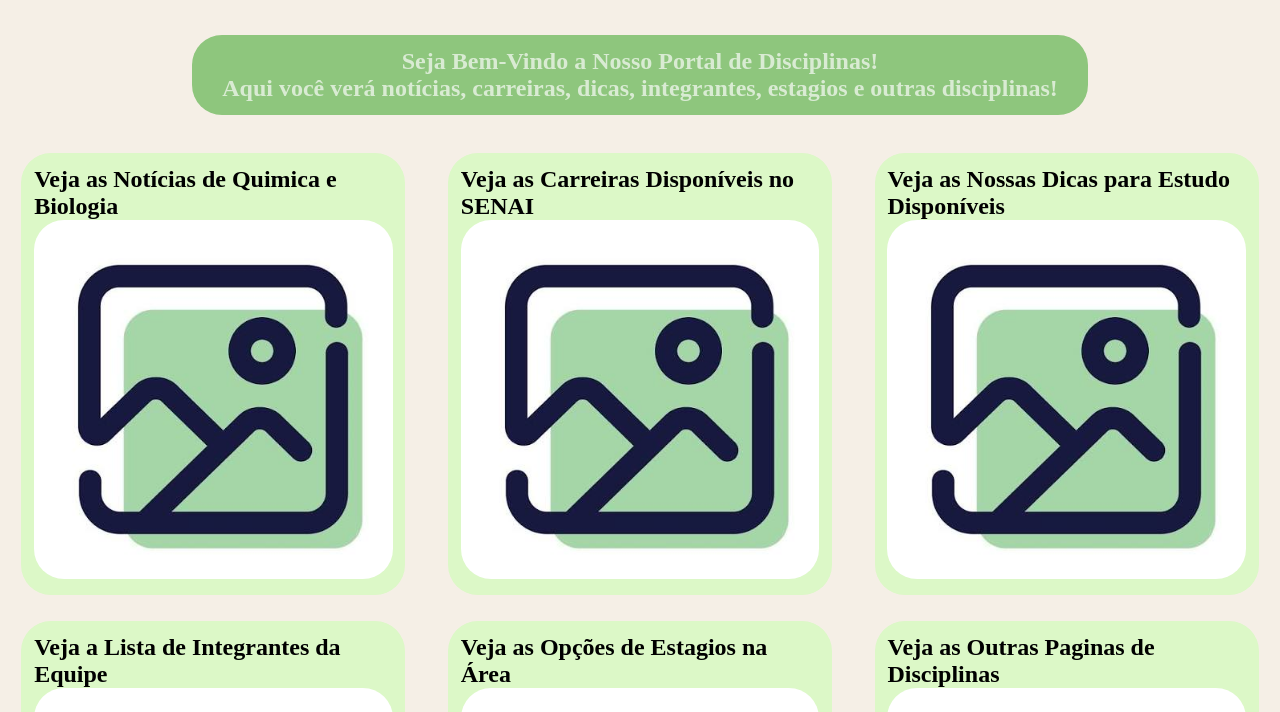
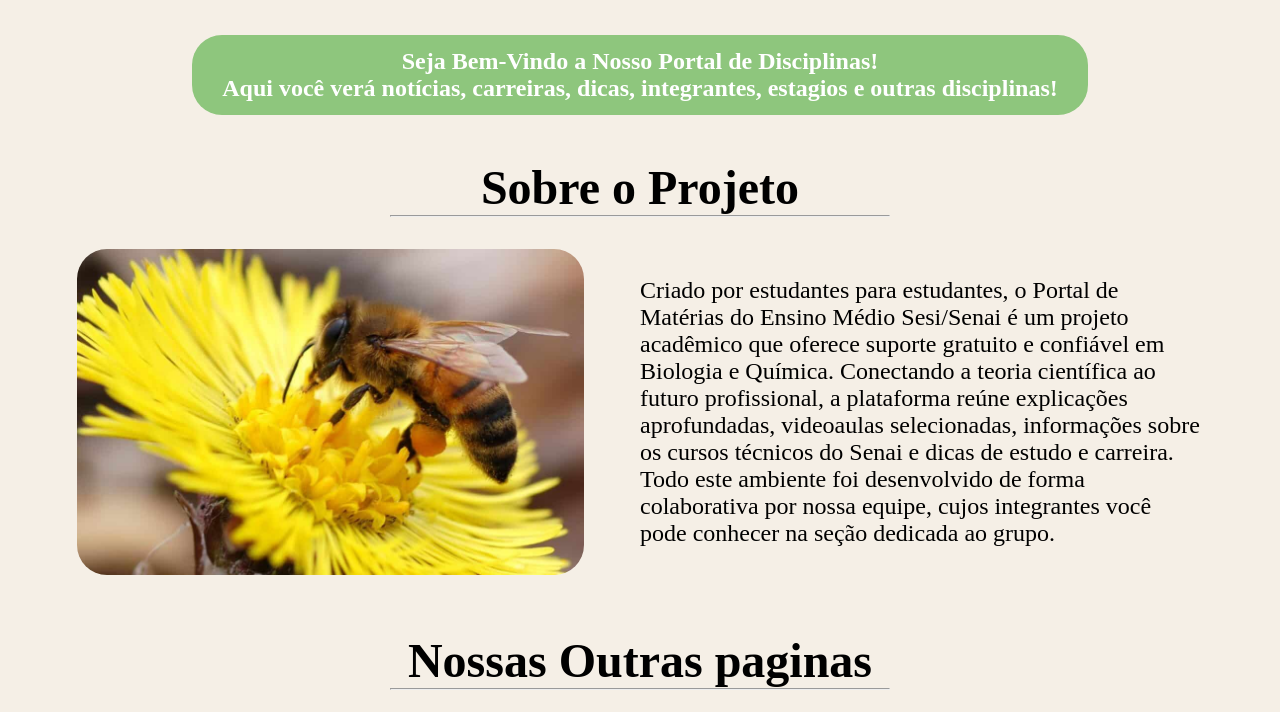
Before and after one commit to Augusto726/projetoBioQui, a plain HTML site: page index.html in a window 1280 px wide. Shown: the part 73-785 px from the top of the page. Drawn offline with Linux system fonts and the light colour scheme.

Commit message:
feat: finalização do css e da paginal inicial (remoção de placeholders no proximo commit)

```diff
--- a/css/style.css
+++ b/css/style.css
@@ -46,7 +46,7 @@ main{
 }
 
 #bem-vindo{
-    color: #D9EBD3;
+    color: #ffffff;
     background-color:#8EC67D;
     text-align: center;
     width: 70%;
@@ -55,8 +55,39 @@ main{
     padding: 1%;
 }
 
+#info{
+    display:flex;
+    color: rgb(0, 0, 0);
+    margin-top: 1%;
+    width: 90%;
+    height: 50%;
+    margin-left:5%;
+    padding:1%;
+    border-radius: 30px;
+    gap:5%;
+    font-size: x-large;
+    align-items: center;
+}
+
+#info img{
+    width: 45%;
+    height: 80%;
+    border-radius: 30px;
+}
+
+.titulo{
+    margin-top:3%;
+    border-radius: 30px;
+    padding:0.5%;
+    width:40%;
+    margin-left: 30%;
+    color:#000000;
+    font-size: xx-large;
+    text-align: center;
+}
+
 #portal{
-    margin-top:3%;
+    margin-top:1.5%;
     flex-wrap: wrap;
     display: flex;
     justify-content: space-around;
@@ -81,3 +112,7 @@ main{
     text-decoration: none;
     color:black;
 }
+
+footer{
+    background-color:  rgb(220, 248, 199);
+}
--- a/index.html
+++ b/index.html
@@ -25,6 +25,19 @@
             <section id="bem-vindo">
             <h1>Seja Bem-Vindo a Nosso Portal de Disciplinas!</h1>
             <h2>Aqui você verá notícias, carreiras, dicas, integrantes, estagios e outras disciplinas! </h2>
+            </section>
+            <section class="titulo">
+                <h2>Sobre o Projeto</h2>
+                <hr>
+            </section>
+
+            <section id="info">
+                <img src="./assets/img/mutualismo.png">
+                <p>Criado por estudantes para estudantes, o Portal de Matérias do Ensino Médio Sesi/Senai é um projeto acadêmico que oferece suporte gratuito e confiável em Biologia e Química. Conectando a teoria científica ao futuro profissional, a plataforma reúne explicações aprofundadas, videoaulas selecionadas, informações sobre os cursos técnicos do Senai e dicas de estudo e carreira. Todo este ambiente foi desenvolvido de forma colaborativa por nossa equipe, cujos integrantes você pode conhecer na seção dedicada ao grupo.</p>
+            </section>
+            <section class="titulo">
+                <h2>Nossas Outras paginas</h2>
+                <hr>
             </section>
             <section id="portal">
                 <section class="cards">
@@ -65,5 +78,8 @@
                 </section>
             </section>
         </main>
+        <footer>
+            <p>BioQui-Lima</p>
+        </footer>
     </body>
 </html>
```
Also changed, not shown: assets/img/mutualismo.png (added).
